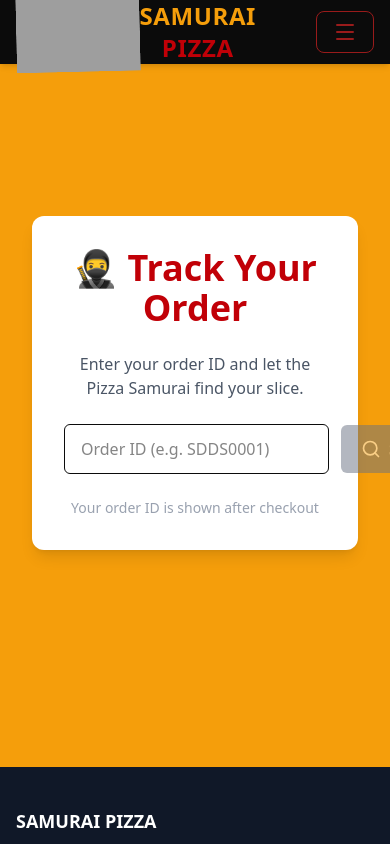
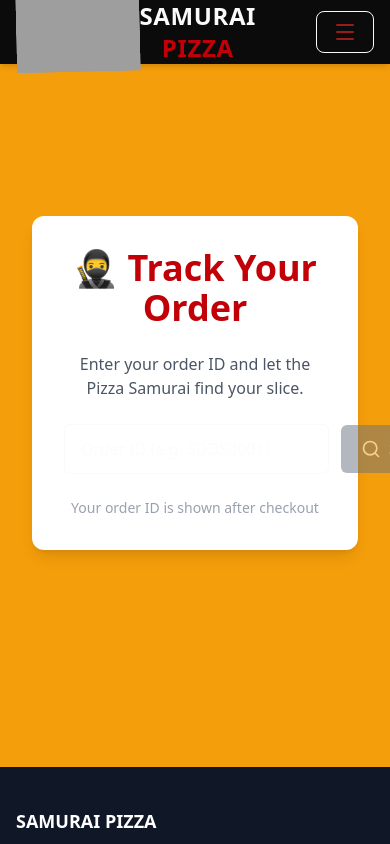
Before and after one commit to noureddineweb3dev/fast-pizza, a React (Vite) app: page /order in a window 390 px wide. Shown: the top 844 px of the page. Built offline with nearby package versions, Linux system fonts and the light colour scheme; grey boxes are pictures that could not be loaded.

Commit message:
Header and Button components updated

```diff
--- a/src/features/menu/MenuItem.jsx
+++ b/src/features/menu/MenuItem.jsx
@@ -5,6 +5,10 @@
 
 function MenuItem({ pizza }) {
   const { name, ingredients, image, price } = pizza;
+  function handleAddToCart() {
+    toast.success(`${name} added to cart`, { id: name });
+  }
+
   return (
     <motion.div
       whileHover="hover"
@@ -56,10 +60,7 @@
 
         {/* Bottom */}
         <div className="flex justify-end">
-          <Button
-            variant="primary"
-            onClick={() => toast.success(`${name} added to cart`, { id: name })}
-          >
+          <Button variant="primary" onClick={handleAddToCart}>
             Add to Cart
           </Button>
         </div>
--- a/src/index.css
+++ b/src/index.css
@@ -1,21 +1,27 @@
 @import 'tailwindcss';
 
-:root {
-  --sp-black: #0b0b0b; /* Primary background */
-  --sp-red: #991b1b; /* Samurai red */
-  --sp-gold: #f59e0b; /* Premium gold */
-  --sp-cheese: #fde68a; /* Cheese highlight */
-  --sp-gray: #27272a; /* Neutral UI */
-  --sp-white: #fafafa; /* Text on dark */
+/* stylelint-disable-next-line at-rule-no-unknown */
+@theme {
+  --color-sp-black: #0b0b0b;
+  --color-sp-red: #991b1b;
+  --color-sp-gold: #f59e0b;
+  --color-sp-cheese: #fde68a;
+  --color-sp-gray: #27272a;
+  --color-sp-white: #fafafa;
+
+  --font-family-display: ui-serif, Georgia, Cambria, serif;
 }
+
+/* Global styles */
 body {
-  background-color: var(--sp-gold);
-  color: var(--sp-white);
+  background-color: var(--color-sp-gold);
+  color: var(--color-sp-white);
   -webkit-font-smoothing: antialiased;
   -moz-osx-font-smoothing: grayscale;
 }
 
+/* Active link style for React Router */
 .active {
   font-weight: 700;
-  color: var(--sp-red);
+  color: var(--color-sp-red);
 }
--- a/src/layout/Header.jsx
+++ b/src/layout/Header.jsx
@@ -16,7 +16,7 @@
   ];
 
   return (
-    <nav className="bg-(--sp-black) shadow-md sticky top-0 z-50">
+    <nav className="bg-sp-black shadow-md sticky top-0 z-50">
       <Container className="flex items-center justify-between h-16">
         {/* Logo */}
         <Link to="/" className="flex items-center space-x-2">
@@ -29,7 +29,7 @@
             <NavLink
               key={link.to}
               to={link.to}
-              className="text-text text-xl hover:text-primary font-medium"
+              className="text-sp-white text-xl hover:text-sp-gold font-medium transition-colors"
             >
               {link.name}
             </NavLink>
@@ -44,7 +44,7 @@
         <div className="md:hidden flex items-center">
           <Button
             variant="ghost"
-            className="border"
+            className="border border-sp-white"
             onClick={() => setIsMobileMenuOpen(!isMobileMenuOpen)}
           >
             {isMobileMenuOpen ? <X className="w-6 h-6" /> : <Menu className="w-6 h-6" />}
@@ -60,14 +60,14 @@
             animate={{ height: 'auto', opacity: 1 }}
             exit={{ height: 0, opacity: 0 }}
             transition={{ duration: 0.4, ease: 'easeInOut' }}
-            className="md:hidden overflow-hidden bg-(--sp-) shadow-md"
+            className="md:hidden overflow-hidden bg-sp-black shadow-md"
           >
             <Container className="flex flex-col py-4 space-y-4">
               {navLinks.map((link) => (
                 <NavLink
                   key={link.to}
                   to={link.to}
-                  className="text-text hover:text-primary font-medium"
+                  className="text-sp-white hover:text-sp-gold font-medium transition-colors"
                   onClick={() => setIsMobileMenuOpen(false)}
                 >
                   {link.name}
@@ -85,4 +85,5 @@
     </nav>
   );
 }
+
 export default Header;
--- a/src/ui/Button.jsx
+++ b/src/ui/Button.jsx
@@ -1,4 +1,4 @@
-import { motion } from 'motion/react';
+import { motion } from 'framer-motion';
 
 function Button({
   children,
@@ -11,7 +11,7 @@
 }) {
   // Base styles
   const baseStyles =
-    'inline-flex items-center cursor-pointer justify-center rounded-lg font-semibold transition duration-200 focus:outline-none  disabled:opacity-50 disabled:cursor-not-allowed';
+    'inline-flex items-center cursor-pointer justify-center rounded-lg font-semibold transition duration-200 focus:outline-none disabled:opacity-50 disabled:cursor-not-allowed';
 
   // Size variants
   const sizes = {
@@ -23,10 +23,10 @@
   // Color variants
   const variants = {
     primary:
-      'bg-red-700 hover:bg-red-800 text-white  focus:ring-red-500 focus:ring-2 focus:ring-offset-2',
+      'bg-red-700 hover:bg-red-800 text-white focus:ring-red-500 focus:ring-2 focus:ring-offset-2',
     secondary:
-      'bg-white border border-gray-300 text-[var(--sp-white)] hover:bg-gray-100 focus:ring-gray-400',
-    ghost: 'bg-transparent text-[var(--sp-red)] hover:bg-[var(--sp-red)]/10',
+      'bg-white border border-gray-300 text-sp-black hover:bg-gray-100 focus:ring-gray-400 focus:ring-2',
+    ghost: 'bg-transparent text-sp-red hover:bg-sp-red/10',
   };
 
   return (
@@ -42,4 +42,5 @@
     </motion.button>
   );
 }
+
 export default Button;
```
